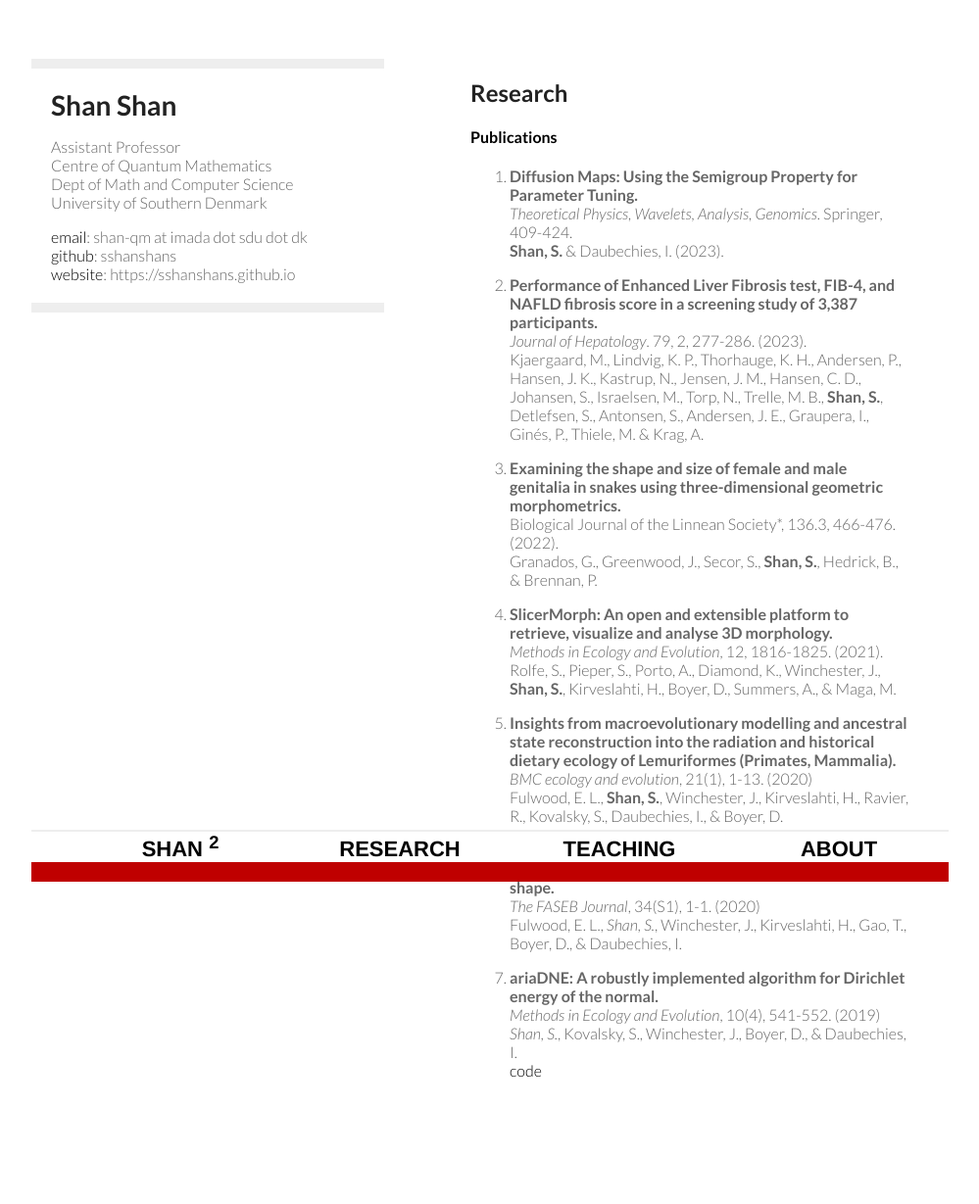
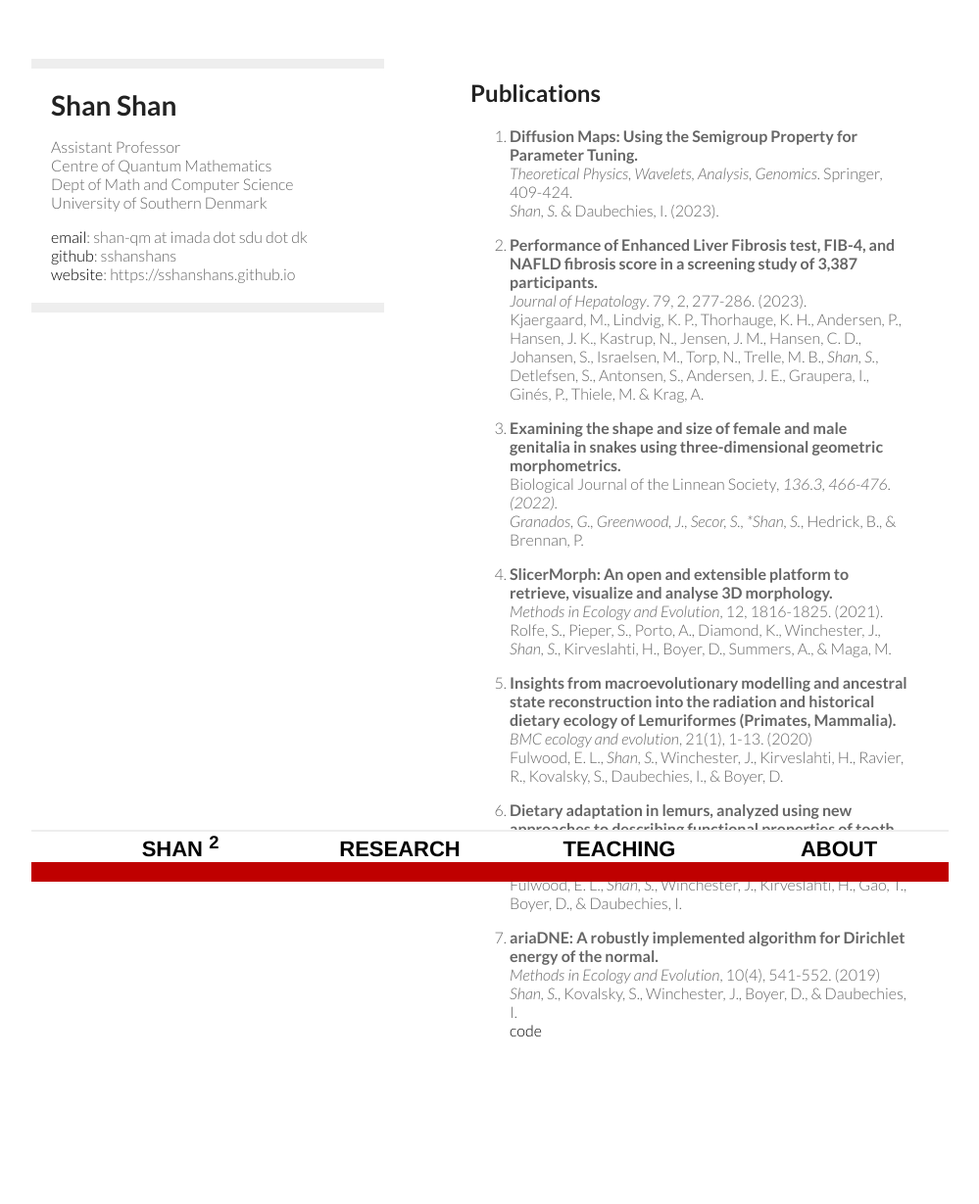
Before and after one commit to sshanshans/sshanshans.github.io, a Jekyll site: the page built from research/research.md, in a window 1280 px wide. Shown: the whole page at 98% size, without its empty margins (160-1159 px from the left). Built offline with Jekyll 4.4.1, drawn with Linux system fonts in a browser that asks for light colours; after the commit the page ends 1188 px from its top, so only the background shows below that.

Commit message:
Update research.md

```diff
--- a/research/research.md
+++ b/research/research.md
@@ -3,29 +3,27 @@ layout: default
 title: research
 description: Research
 ---
-## Research
-
-#### Publications
+## Publications
 
 7. **Diffusion Maps: Using the Semigroup Property for Parameter Tuning.**  <br />
 *Theoretical Physics, Wavelets, Analysis, Genomics*. Springer, 409-424.  <br />
-**Shan, S.** & Daubechies, I. (2023).  <br />
+*Shan, S.* & Daubechies, I. (2023).  <br />
 
 6. **Performance of Enhanced Liver Fibrosis test, FIB-4, and NAFLD fibrosis score in a screening study of 3,387 participants.**  <br />
 *Journal of Hepatology*. 79, 2, 277-286. (2023).  <br />
-Kjaergaard, M., Lindvig, K. P., Thorhauge, K. H., Andersen, P., Hansen, J. K., Kastrup, N., Jensen, J. M., Hansen, C. D., Johansen, S., Israelsen, M., Torp, N., Trelle, M. B., **Shan, S.**, Detlefsen, S., Antonsen, S., Andersen, J. E., Graupera, I., Ginés, P., Thiele, M. & Krag, A.  <br />
+Kjaergaard, M., Lindvig, K. P., Thorhauge, K. H., Andersen, P., Hansen, J. K., Kastrup, N., Jensen, J. M., Hansen, C. D., Johansen, S., Israelsen, M., Torp, N., Trelle, M. B., *Shan, S.*, Detlefsen, S., Antonsen, S., Andersen, J. E., Graupera, I., Ginés, P., Thiele, M. & Krag, A.  <br />
 
 5. **Examining the shape and size of female and male genitalia in snakes using three-dimensional geometric morphometrics.** <br />
 Biological Journal of the Linnean Society*, 136.3, 466-476. (2022). <br />
-Granados, G., Greenwood, J., Secor, S., **Shan, S.**, Hedrick, B., & Brennan, P. <br />
+Granados, G., Greenwood, J., Secor, S., *Shan, S.*, Hedrick, B., & Brennan, P. <br />
 
 4. **SlicerMorph: An open and extensible platform to retrieve, visualize and analyse 3D morphology.** <br />
 *Methods in Ecology and Evolution*, 12, 1816-1825. (2021). <br />
-Rolfe, S., Pieper, S., Porto, A., Diamond, K., Winchester, J., **Shan, S.**, Kirveslahti, H., Boyer, D., Summers, A., & Maga, M. <br />
+Rolfe, S., Pieper, S., Porto, A., Diamond, K., Winchester, J., *Shan, S.*, Kirveslahti, H., Boyer, D., Summers, A., & Maga, M. <br />
 
 3. **Insights from macroevolutionary modelling and ancestral state reconstruction into the radiation and historical dietary ecology of Lemuriformes (Primates, Mammalia).** <br />
 *BMC ecology and evolution*, 21(1), 1-13. (2020) <br />
-Fulwood, E. L., **Shan, S.**, Winchester, J., Kirveslahti, H., Ravier, R., Kovalsky, S., Daubechies, I., & Boyer, D.<br />
+Fulwood, E. L., *Shan, S.*, Winchester, J., Kirveslahti, H., Ravier, R., Kovalsky, S., Daubechies, I., & Boyer, D.<br />
 
 2. **Dietary adaptation in lemurs, analyzed using new approaches to describing functional properties of tooth shape.** <br />
 *The FASEB Journal*, 34(S1), 1-1. (2020) <br />
```
